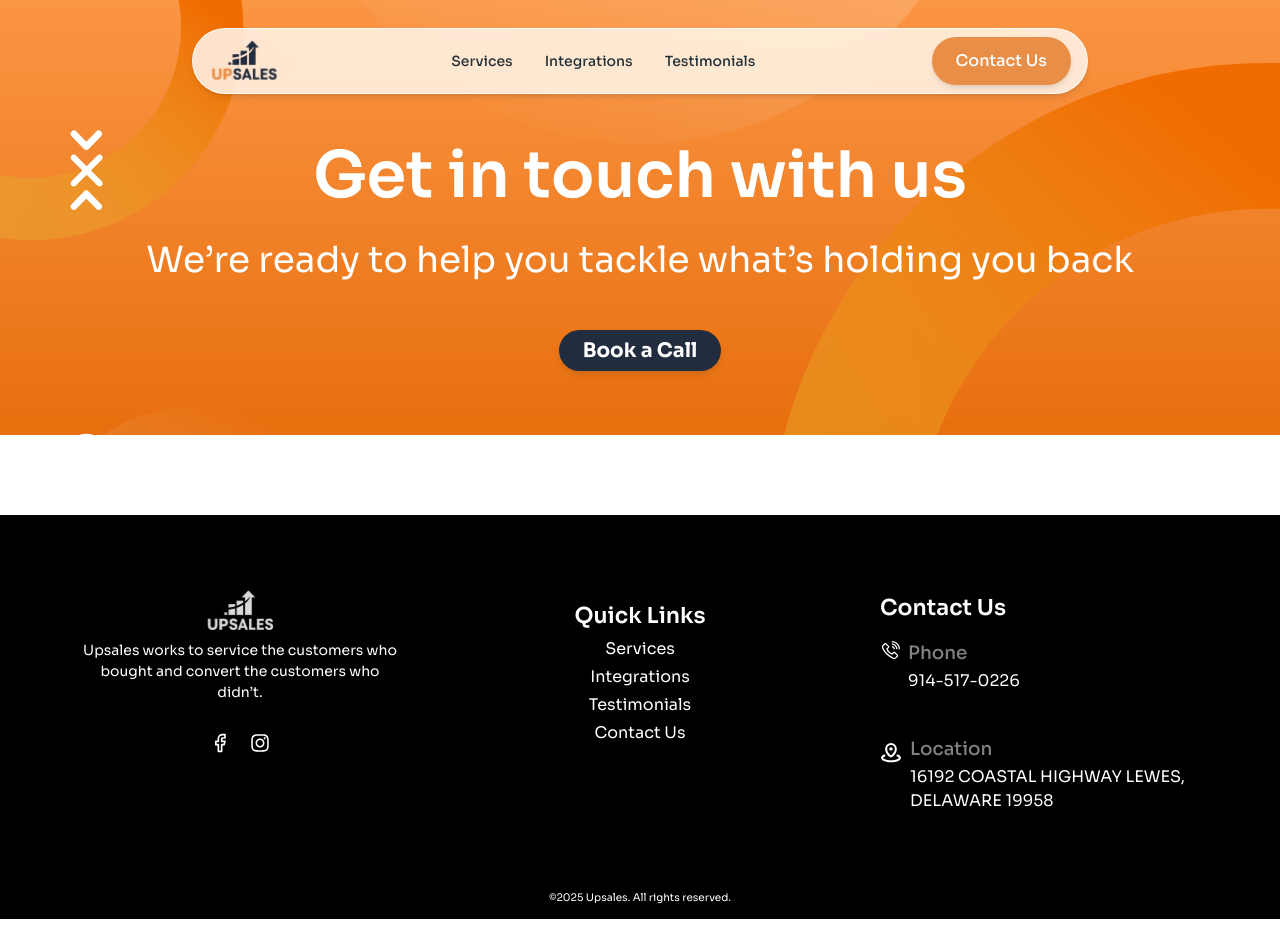
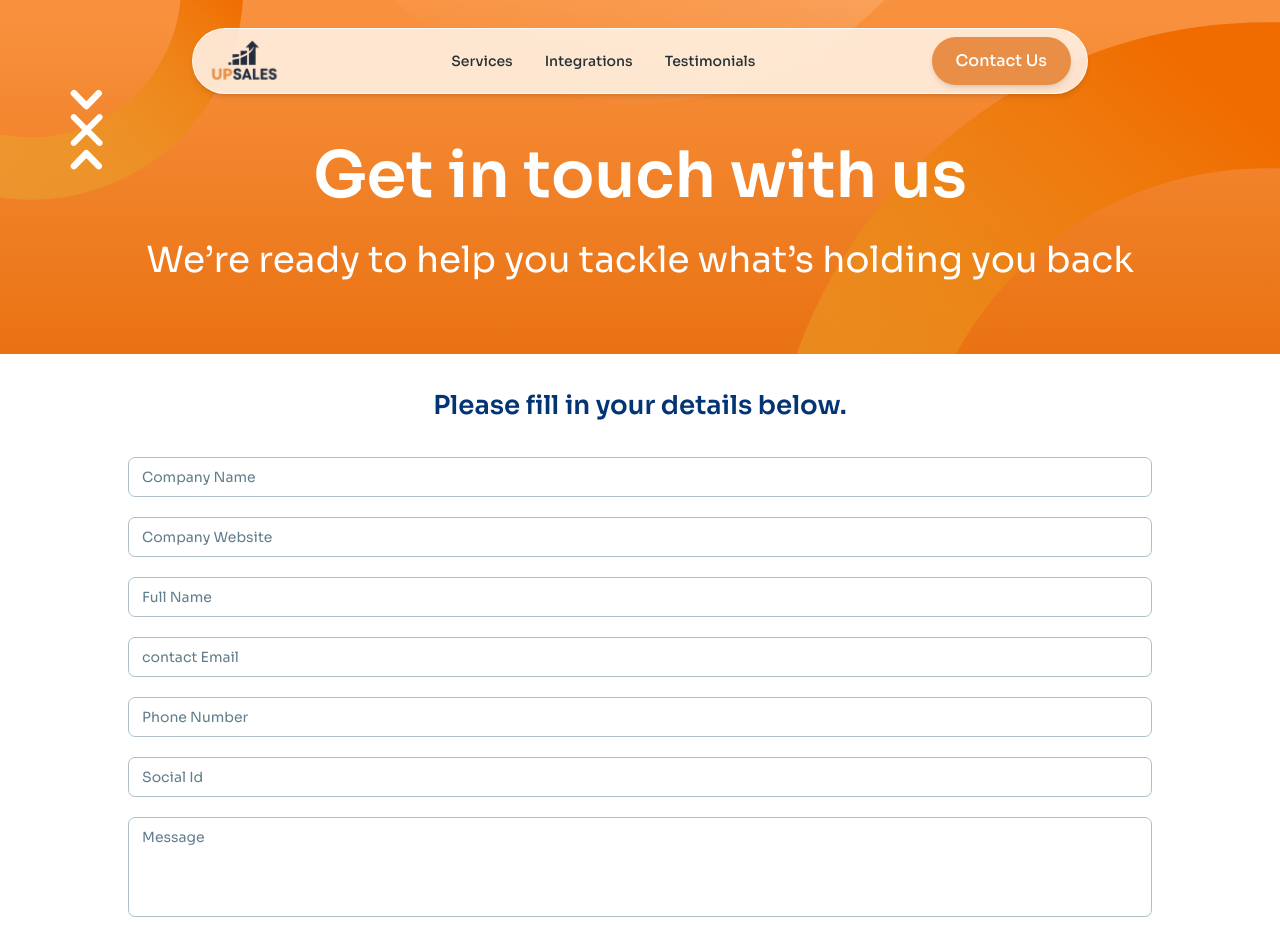
Before and after one commit to Nick9499/GetLogical, a Next.js app: page /contact in a window 1280 px wide. Shown: the top 942 px of the page. Before the commit the page ends 919 px from the top, so only its background shows below. Built offline with nearby package versions, Linux system fonts and the light colour scheme; no server answers.

Commit message:
Added contact form and ga id

```diff
--- a/app/api/send-mail/route.js
+++ b/app/api/send-mail/route.js
@@ -1,4 +1,4 @@
-import { NextRequest, NextResponse } from "next/server";
+import { NextResponse } from "next/server";
 import nodemailer from "nodemailer";
 
 // create reusable transporter object using the default SMTP transport
--- a/app/components/ContactBanner/index.js
+++ b/app/components/ContactBanner/index.js
@@ -24,15 +24,10 @@ const ContactBanner = () => {
               We’re ready to help you tackle what’s holding you back
             </Typography>
           </div>
-          <div>
-            <Button className="bg-[#212D3F] text-xl leading-[1.094rem]  rounded-3xl normal-case">
-              Book a Call
-            </Button>
-          </div>
         </div>
       </div>
       <div
-        className="flex flex-col gap-10 lg:hidden -mt-16 md:-mt-24  bg-bottom  w-screen  items-center pt-24 pb-20 px-4"
+        className="flex flex-col gap-10 lg:hidden -mt-16 md:-mt-24  bg-bottom  w-screen  items-center pt-24 pb-14 px-4"
         style={{
           background: `url(/banner_xs.svg)`,
           backgroundRepeat: "no-repeat",
@@ -50,11 +45,6 @@ const ContactBanner = () => {
             We’re ready to help you tackle what’s holding you back
           </Typography>
         </div>
-        <div>
-          <Button className="bg-[#212D3F] text-sm  rounded-3xl normal-case">
-            Book a Call
-          </Button>
-        </div>
       </div>
     </>
   );
--- a/app/components/GA/index.js
+++ b/app/components/GA/index.js
@@ -1,11 +1,13 @@
 import Script from "next/script";
 import React from "react";
+
+const GA_ID = process.env.NEXT_PUBLIC_GA_ID;
 
 const GoogleAnalytics = () => {
   return (
     <>
       <Script
-        src={`https://www.googletagmanager.com/gtag/js?id=G-XXXXXXXXXX`}
+        src={`https://www.googletagmanager.com/gtag/js?id=G-${GA_ID}`}
         strategy="afterInteractive"
       />
       <Script id="google-analytics" strategy="afterInteractive">
--- /dev/null
+++ b/app/components/contactInputsContainer/index.js
@@ -0,0 +1,96 @@
+"use client";
+import React, { useState } from "react";
+import { Typography, Input, Textarea, Button } from "../../theme/themeRegistry";
+
+const ContactInputsContainer = () => {
+  const [formState, setFormState] = useState({
+    cName: "",
+    url: "",
+    fName: "",
+    email: "",
+    phone: "",
+    social_id: "",
+    message: "",
+  });
+
+  const handleChangeFormState = (e) => {
+    const { name, value } = e.target;
+
+    setFormState((prev) => ({ ...prev, [name]: value }));
+  };
+
+  const handleSubmit = () => {};
+
+  return (
+    <div className="flex flex-col justify-center items-center text-center px-4 mt-8">
+      <Typography className="text-[1.625rem] text-[#033474] font-semibold ">
+        Please fill in your details below.
+      </Typography>
+      <div className="w-[80vw] md:w-[70vwkkkk] mt-8 flex flex-col gap-5 ">
+        <Input
+          variant="outlined"
+          label="Company Name"
+          value={formState["cName"]}
+          name="cName"
+          onChange={handleChangeFormState}
+        />
+        <Input
+          variant="outlined"
+          label="Company Website"
+          value={formState["url"]}
+          type="url"
+          name="url"
+          onChange={handleChangeFormState}
+        />
+        <Input
+          variant="outlined"
+          label="Full Name"
+          value={formState["fName"]}
+          name="fName"
+          onChange={handleChangeFormState}
+        />
+        <Input
+          variant="outlined"
+          label="contact Email"
+          value={formState["email"]}
+          name="email"
+          type="email"
+          onChange={handleChangeFormState}
+        />
+        <Input
+          variant="outlined"
+          label="Phone Number"
+          value={formState["phone"]}
+          name="phone"
+          type="number"
+          onChange={handleChangeFormState}
+        />
+        <Input
+          variant="outlined"
+          label="Social Id"
+          value={formState["social_id"]}
+          name="social_id"
+          onChange={handleChangeFormState}
+        />
+        <Textarea
+          variant="outlined"
+          label="Message"
+          value={formState["message"]}
+          name="message"
+          onChange={handleChangeFormState}
+        />
+      </div>
+
+      <div className="mt-5">
+        <Button
+          className="bg-[#212D3F] text-sm  rounded-3xl normal-case"
+          onClick={handleSubmit}
+        >
+          Book a Call
+        </Button>
+      </div>
+    </div>
+  );
+};
+
+export default ContactInputsContainer;
--- a/app/contact/page.js
+++ b/app/contact/page.js
@@ -1,10 +1,12 @@
 import React from "react";
 import ContactBanner from "../components/ContactBanner";
+import ContactInputsContainer from "../components/contactInputsContainer";
 
 const contact = () => {
   return (
     <>
       <ContactBanner />
+      <ContactInputsContainer />
     </>
   );
 };
--- a/app/theme/themeRegistry.js
+++ b/app/theme/themeRegistry.js
@@ -33,6 +33,7 @@ import {
   PopoverContent,
   PopoverHandler,
   Carousel,
+  Textarea,
 } from "@material-tailwind/react";
 
 export {
@@ -68,4 +69,5 @@ export {
   PopoverContent,
   PopoverHandler,
   Carousel,
+  Textarea,
 };
```
